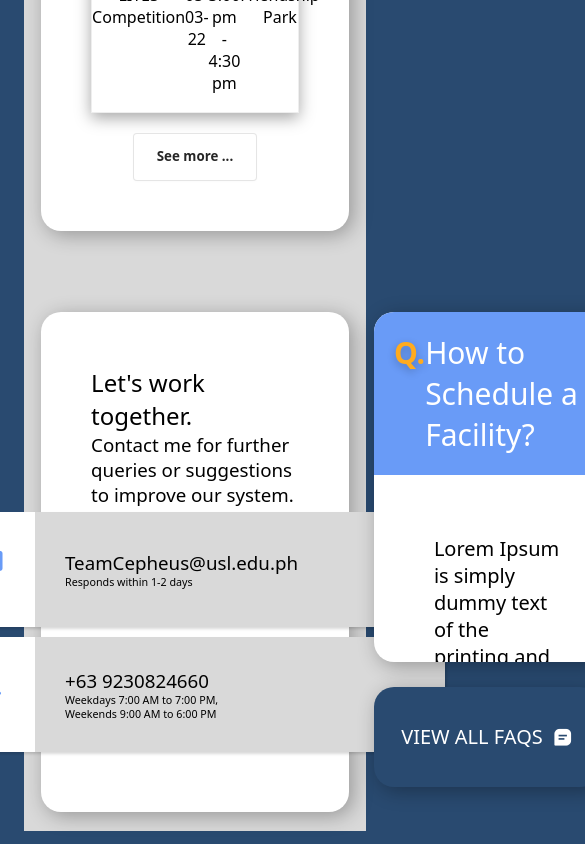
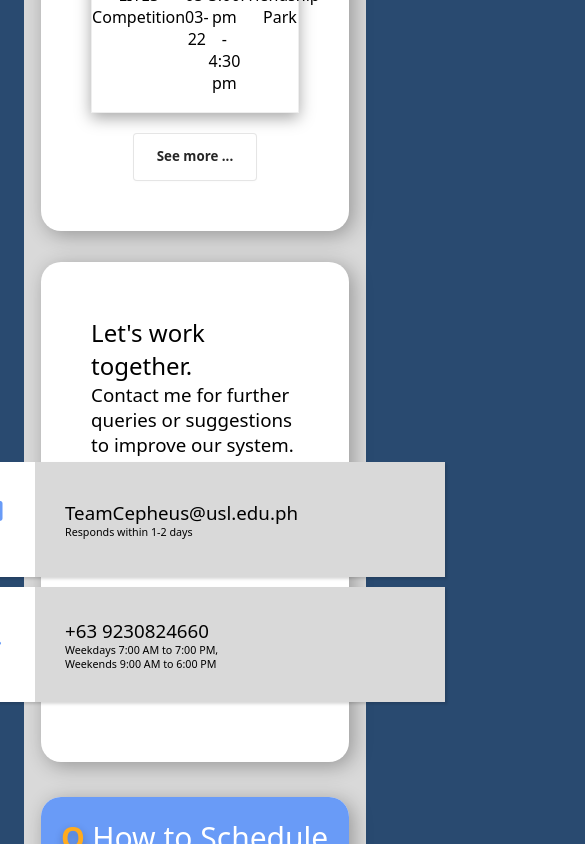
Before and after one commit to apagalilauan/SFIMS-Capstone, a React (Create React App) app in the folder main-app/client/: page /homepage in a window 390 px wide. Shown: the part 1156-2000 px from the top of the page, 585 px wide, since content can reach past the window. Built offline with nearby package versions, Linux system fonts and the light colour scheme.

Commit message:
7-25-22
Andrei Update:
CSS tweak
-building
-home
-sidenav
-login

```diff
--- a/main-app/client/src/assets/scss/buildings.scss
+++ b/main-app/client/src/assets/scss/buildings.scss
@@ -149,6 +149,7 @@
 .bldgcontent-container{
     display: flex;
     flex-direction: column;
+    overflow: hidden;
 
     .bldg{
         #bldg-title{
@@ -183,7 +184,7 @@
     }
 }
 
-@media only screen and (max-width: 600px) {
+@media only screen and (max-width: 1000px) {
     .bldgcontent-container{
         display: flex;
         flex-direction: column;
--- a/main-app/client/src/assets/scss/home.scss
+++ b/main-app/client/src/assets/scss/home.scss
@@ -116,6 +116,7 @@
     display: flex;
     flex-direction: row;
     margin-top: 50px;
+    justify-content: center;
     .nameCard{
         border-radius: 20px;
         height: 350px;
@@ -383,13 +384,23 @@
 
     .lvl2{
         width: 100%;
-
+        display: flex;
+        flex-direction: column;
+        justify-content: center;
+        align-items: center;
+        margin: 0;
         .nameCard{
             margin-top: 8vw;
             width: 100%;
+            margin: 35px 0px 35px 0px;
         }
         .yourReqs{
             margin-top: 8vw;
         }
+
+        .FAQS-button{
+            padding: 0;
+            margin: 0;
+        }
     }
 }
--- a/main-app/client/src/assets/scss/login.scss
+++ b/main-app/client/src/assets/scss/login.scss
@@ -74,7 +74,6 @@
     text-decoration: none;
     text-align: right;
     margin-top: 10px;
-    margin-bottom: 50px;
     color: #294A70;
     font-size: 11px;
     font-weight: 600;
--- a/main-app/client/src/assets/scss/sidenav.scss
+++ b/main-app/client/src/assets/scss/sidenav.scss
@@ -67,6 +67,7 @@
     justify-items: center;
   }
   .links-cont .links {
+
     margin: 15px 0;
     padding: 12px;
     border-radius: 100%;
@@ -80,6 +81,7 @@
     &:hover {
       background-color: $color-white;
       transition: 0.35s;
+      cursor: pointer;
     }
 
     &:hover > .icons {
```
Also changed, not shown: main-app/client/src/pages/Sidenav.js (+28 -4 lines).
